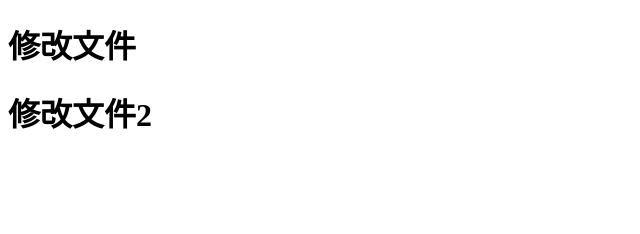
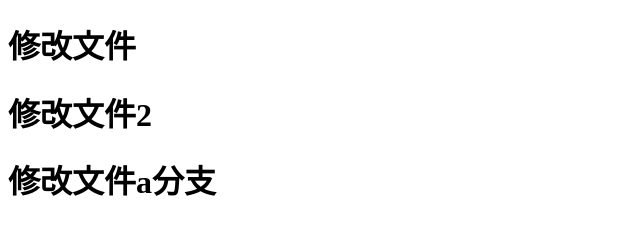
Before and after one commit to wu13007451966/sys, a plain HTML site: page index.html in a window 1280 px wide. Shown: the whole page, without its empty margins (0-640 px from the left). Drawn offline with Linux system fonts and the light colour scheme.

Commit message:
a分支提交

```diff
--- a/index.html
+++ b/index.html
@@ -7,5 +7,6 @@
 	<body>
 		<h1>修改文件</h1>
 		<h1>修改文件2</h1>
+		<h1>修改文件a分支</h1>
 	</body>
 </html>
```
